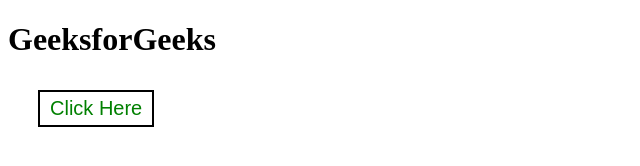
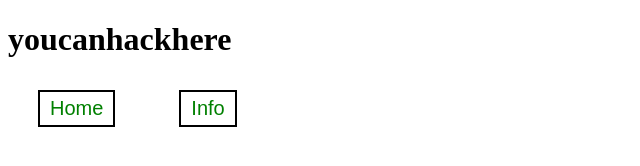
Before and after one commit to youcanhackhere/youcanhackhere.github.io, a plain HTML site: page index.html in a window 1280 px wide. Shown: the whole page, without its empty margins (0-640 px from the left). Drawn offline with Linux system fonts and the light colour scheme.

Commit message:
Update index.html

```diff
--- a/index.html
+++ b/index.html
@@ -3,8 +3,7 @@
 
 <head>
 	<title>
-		Create an HTML button that
-		acts like a link
+		youcanhackhere.aternos.me
 	</title>
 
 	<!-- Style to create button -->
@@ -24,13 +23,17 @@
 </head>
 
 <body>
-	<h1>GeeksforGeeks</h1>
+	<h1>youcanhackhere</h1>
 
-	<!-- Adding link to the button on the onclick event -->
 	<button class="GFG"
-	onclick="window.location.href = 'https://google.com';">
-		Click Here
+	onclick="window.location.href = 'youcanhackhere.github.io';">
+		Home
 	</button>
+	<button class="GFG"
+	onclick="window.location.href = 'youcanhackhere.github.io/index2.html';">
+		Info
+	</button>
+
 </body>
 
 </html>
```
